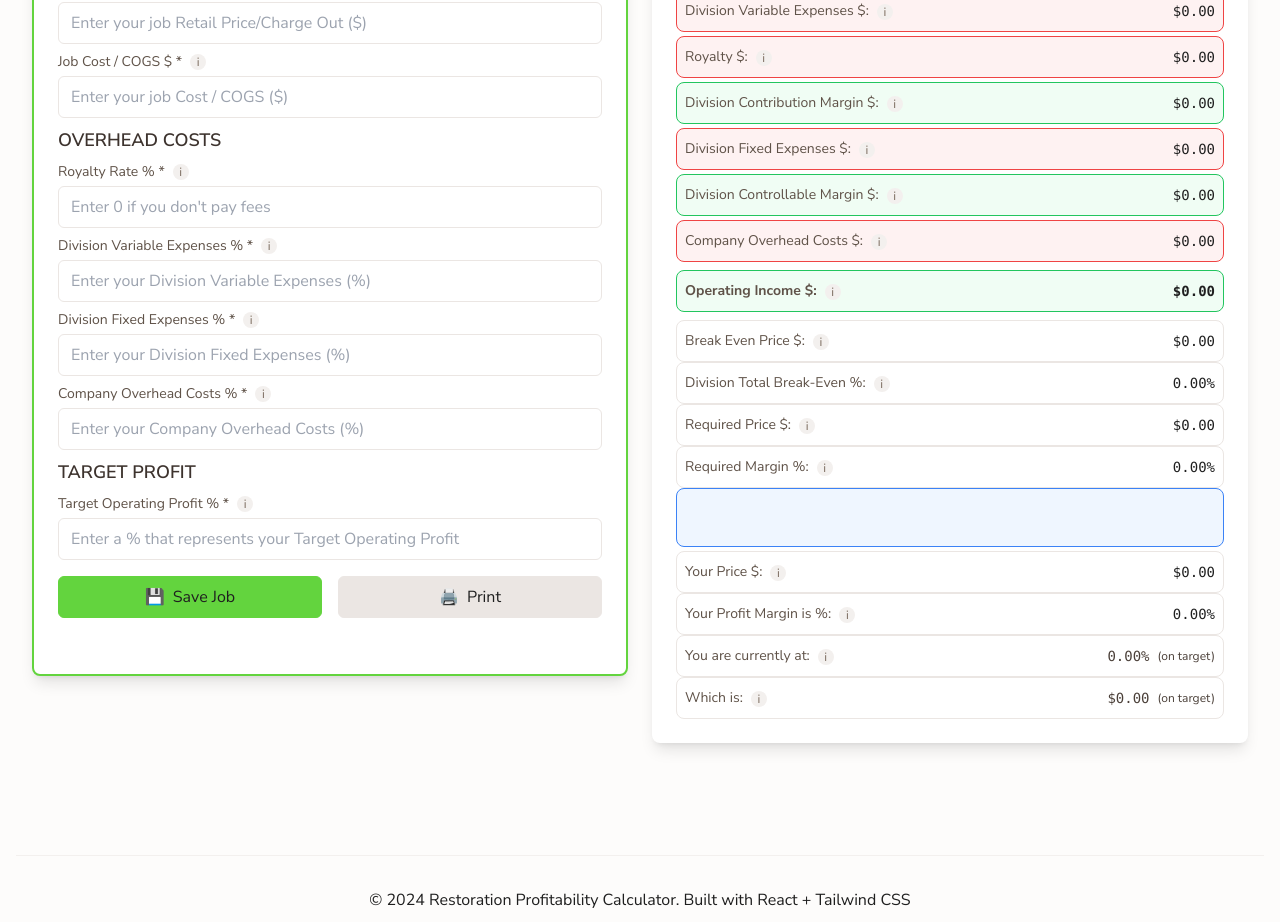
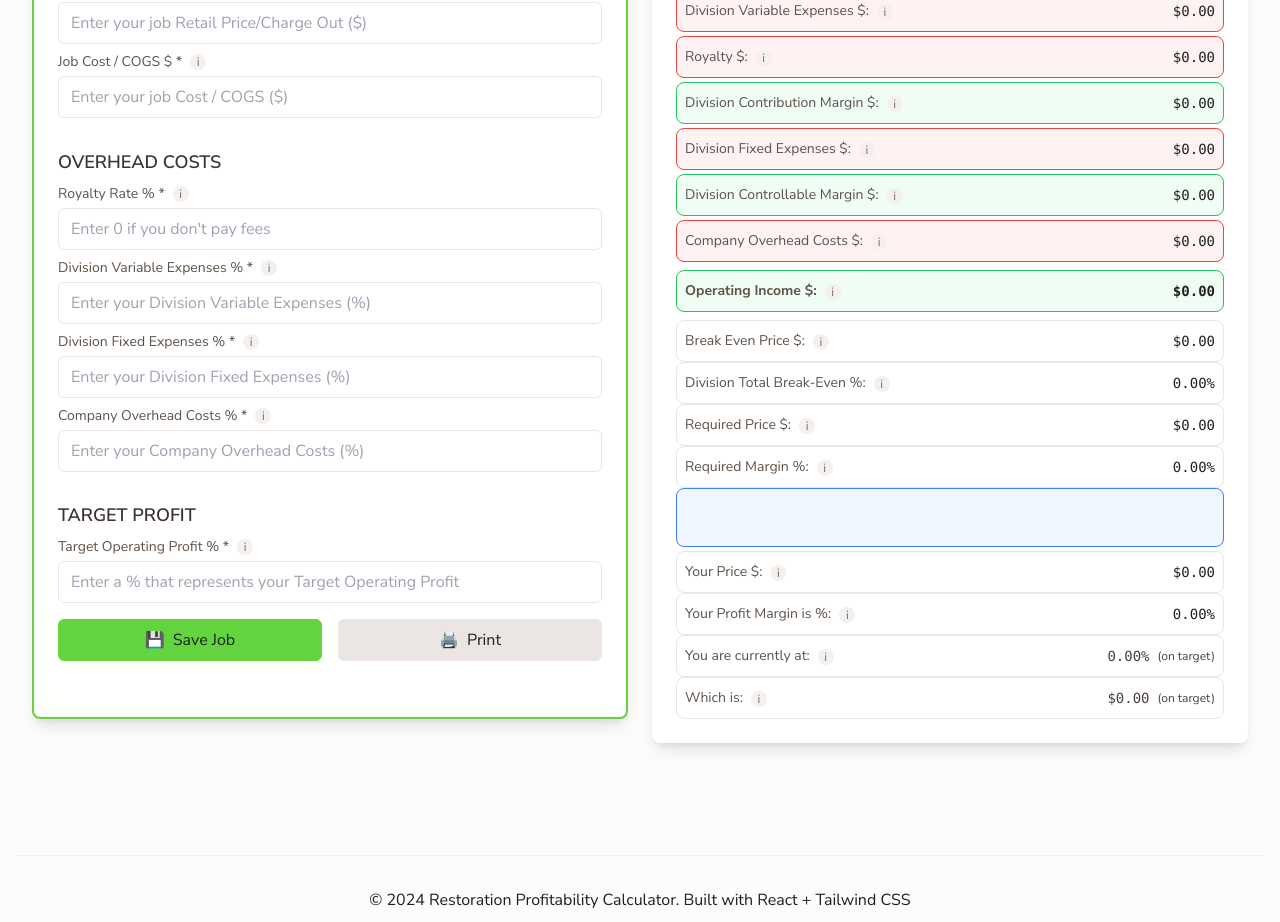
Before and after one commit to KayFernPR/Division-Calculator, a React (Vite) app: page / in a window 1280 px wide. Shown: the part 1000-1922 px from the top of the page. Built offline with nearby package versions, Linux system fonts and the light colour scheme.

Commit message:
Add 29.5px spacing between Calculator sections: JOB DETAILS to OVERHEAD COSTS and OVERHEAD COSTS to TARGET PROFIT

```diff
--- a/src/components/Calculator.jsx
+++ b/src/components/Calculator.jsx
@@ -867,7 +867,7 @@ const Calculator = ({ onAddJob }) => {
             </div>
 
                 {/* Section 2: OVERHEAD COSTS */}
-            <div className="space-y-2">
+            <div className="space-y-2" style={{marginTop: '29.5px'}}>
                   <h3 className="text-lg font-semibold text-neutral-900 ">
                     OVERHEAD COSTS
                   </h3>
@@ -992,7 +992,7 @@ const Calculator = ({ onAddJob }) => {
             </div>
 
                 {/* Section 3: TARGET PROFIT */}
-            <div className="space-y-2">
+            <div className="space-y-2" style={{marginTop: '29.5px'}}>
                   <h3 className="text-lg font-semibold text-neutral-900 ">
                     TARGET PROFIT
                   </h3>
```
